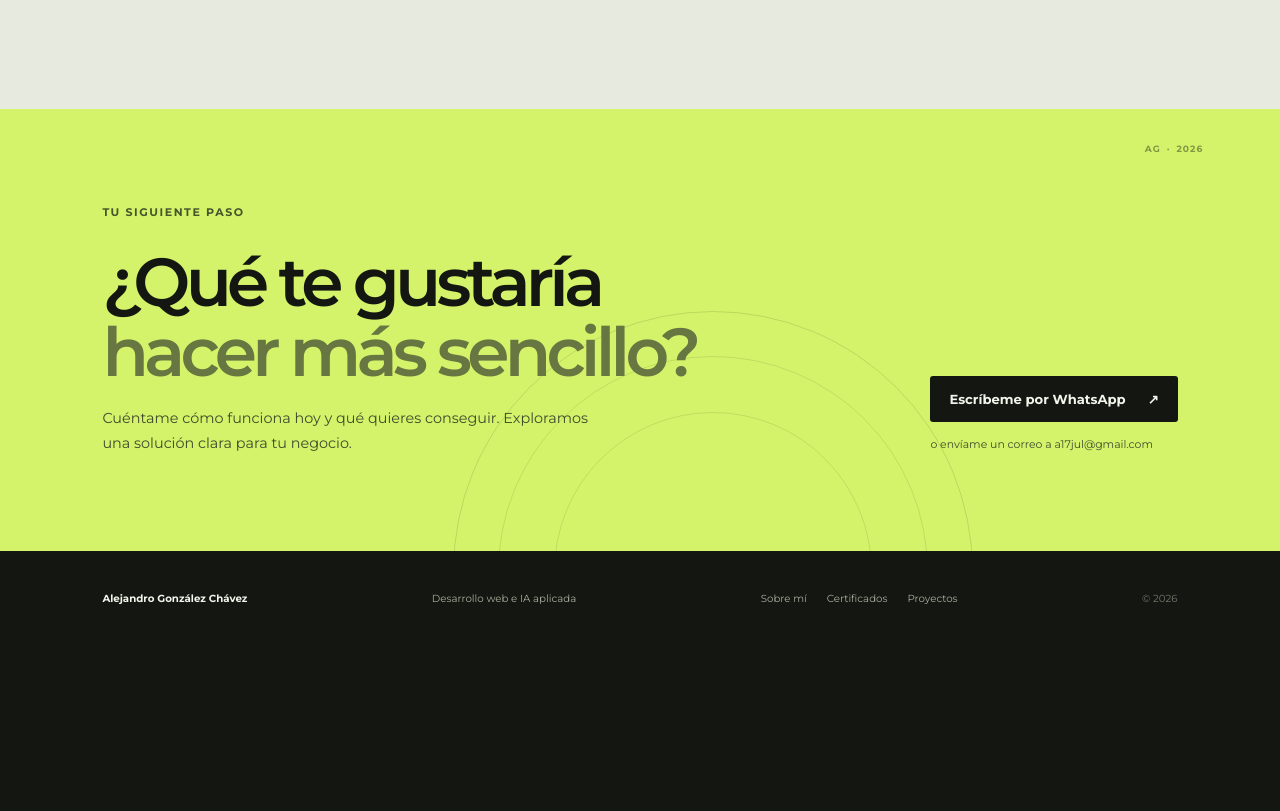
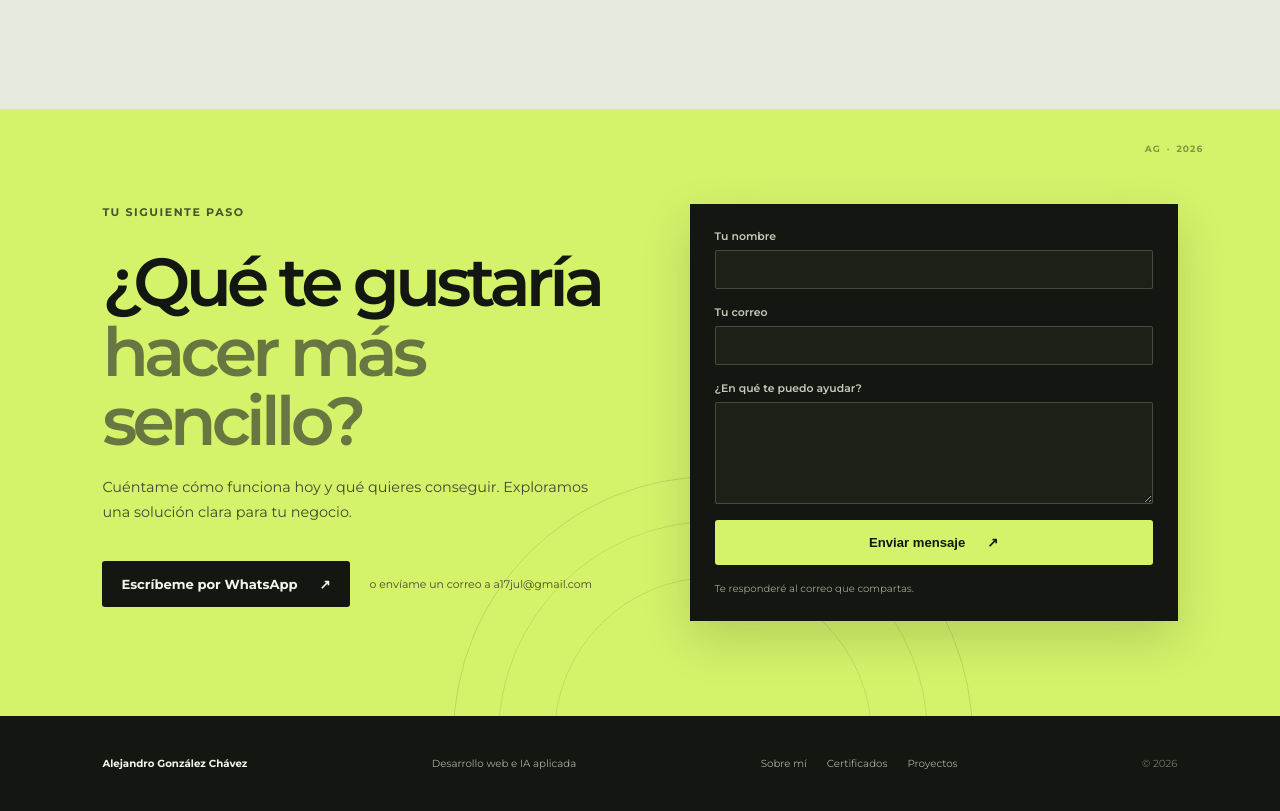
Before and after one commit to alejandrogonzalezchavez742-cyber/Portafolio, a plain HTML site: page index.html in a window 1280 px wide. Shown: the part 2904-3715 px from the top of the page. Before the commit the page ends 3550 px from the top, so only its background shows below. Drawn offline with Linux system fonts and the light colour scheme.

Commit message:
Add Formspree contact form

```diff
--- a/css/style-portafolio.css
+++ b/css/style-portafolio.css
@@ -901,3 +901,23 @@ main {
     .principles-intro h2 { font-size: clamp(2.3rem, 9vw, 3.3rem); }
     .about-contact { align-items: flex-start; flex-direction: column; padding: 68px 6%; }
 }
+
+/* Formulario conectado a Formspree */
+.contact-section { grid-template-columns: minmax(0, 1fr) minmax(320px, .9fr); grid-template-rows: auto auto; align-items: start; row-gap: 22px; }
+.contact-copy { grid-column: 1; grid-row: 1; }
+.contact-actions { grid-column: 1; grid-row: 2; display: flex; flex-wrap: wrap; align-items: center; gap: 14px 20px; padding: 0; }
+.contact-form { position: relative; z-index: 1; grid-column: 2; grid-row: 1 / 3; align-self: center; display: grid; gap: 16px; padding: 25px; background: #141711; color: #f3f4ec; box-shadow: 0 18px 45px rgba(20, 23, 17, .16); }
+.form-field { display: grid; gap: 7px; }
+.form-field label { color: #c4cbb7; font-size: .68rem; font-weight: 600; }
+.form-field input, .form-field textarea { width: 100%; border: 1px solid rgba(243, 244, 236, .2); border-radius: 2px; padding: 11px 12px; background: #1c2118; color: #f3f4ec; font: inherit; font-size: .78rem; }
+.form-field textarea { min-height: 102px; resize: vertical; }
+.form-field input:focus, .form-field textarea:focus { outline: 2px solid #d4f36a; outline-offset: 2px; border-color: transparent; }
+.form-submit { width: 100%; border: 0; cursor: pointer; background: #d4f36a; color: #141711; }
+.form-submit:hover { background: #e1ff8a; }
+.form-note { color: #9ca493; font-size: .63rem; line-height: 1.5; }
+@media (max-width: 700px) {
+    .contact-section { grid-template-columns: 1fr; grid-template-rows: auto; row-gap: 26px; }
+    .contact-copy, .contact-actions, .contact-form { grid-column: 1; grid-row: auto; }
+    .contact-actions { align-items: flex-start; flex-direction: column; }
+    .contact-form { width: 100%; padding: 20px; }
+}
--- a/index.html
+++ b/index.html
@@ -73,7 +73,35 @@
             <div class="steps-grid"><article class="step-card"><span class="step-index">01</span><h3>Entendemos</h3><p>Revisamos tu objetivo, cómo trabajas hoy y qué te gustaría mejorar.</p></article><article class="step-card"><span class="step-index">02</span><h3>Proponemos</h3><p>Defino un alcance y una solución concreta. Sabes qué incluye antes de empezar.</p></article><article class="step-card"><span class="step-index">03</span><h3>Construimos</h3><p>Desarrollo, revisamos juntos y te entrego una solución lista para usar.</p></article></div>
         </section>
 
-        <section class="contact-section" id="contacto" aria-labelledby="contact-title"><div class="contact-orb" aria-hidden="true"></div><div class="contact-copy"><p class="eyebrow">Tu siguiente paso</p><h2 id="contact-title">¿Qué te gustaría<br><span>hacer más sencillo?</span></h2><p>Cuéntame cómo funciona hoy y qué quieres conseguir. Exploramos una solución clara para tu negocio.</p></div><div class="contact-actions"><a class="button button-light" href="https://wa.me/3531279557">Escríbeme por WhatsApp <span aria-hidden="true">↗</span></a><a class="contact-email" href="mailto:a17jul@gmail.com">o envíame un correo a a17jul@gmail.com</a></div><div class="contact-index" aria-hidden="true">AG<span>·</span>2026</div></section>
+        <section class="contact-section" id="contacto" aria-labelledby="contact-title">
+            <div class="contact-orb" aria-hidden="true"></div>
+            <div class="contact-copy">
+                <p class="eyebrow">Tu siguiente paso</p>
+                <h2 id="contact-title">¿Qué te gustaría<br><span>hacer más sencillo?</span></h2>
+                <p>Cuéntame cómo funciona hoy y qué quieres conseguir. Exploramos una solución clara para tu negocio.</p>
+            </div>
+            <div class="contact-actions">
+                <a class="button button-light" href="https://wa.me/3531279557">Escríbeme por WhatsApp <span aria-hidden="true">↗</span></a>
+                <a class="contact-email" href="mailto:a17jul@gmail.com">o envíame un correo a a17jul@gmail.com</a>
+            </div>
+            <form class="contact-form" action="https://formspree.io/f/meagdnba" method="POST">
+                <div class="form-field">
+                    <label for="contact-name">Tu nombre</label>
+                    <input id="contact-name" name="name" type="text" autocomplete="name" required>
+                </div>
+                <div class="form-field">
+                    <label for="contact-email">Tu correo</label>
+                    <input id="contact-email" name="email" type="email" autocomplete="email" required>
+                </div>
+                <div class="form-field">
+                    <label for="contact-message">¿En qué te puedo ayudar?</label>
+                    <textarea id="contact-message" name="message" rows="4" required></textarea>
+                </div>
+                <button class="button form-submit" type="submit">Enviar mensaje <span aria-hidden="true">↗</span></button>
+                <p class="form-note">Te responderé al correo que compartas.</p>
+            </form>
+            <div class="contact-index" aria-hidden="true">AG<span>·</span>2026</div>
+        </section>
     </main>
     <footer class="home-footer"><a class="footer-brand" href="index.html">Alejandro González Chávez</a><span>Desarrollo web e IA aplicada</span><nav aria-label="Enlaces del pie de página"><a href="about.html">Sobre mí</a><a href="certificados.html">Certificados</a><a href="proyectos.html">Proyectos</a></nav><span class="footer-copy">© 2026</span></footer>
 </body>
```
